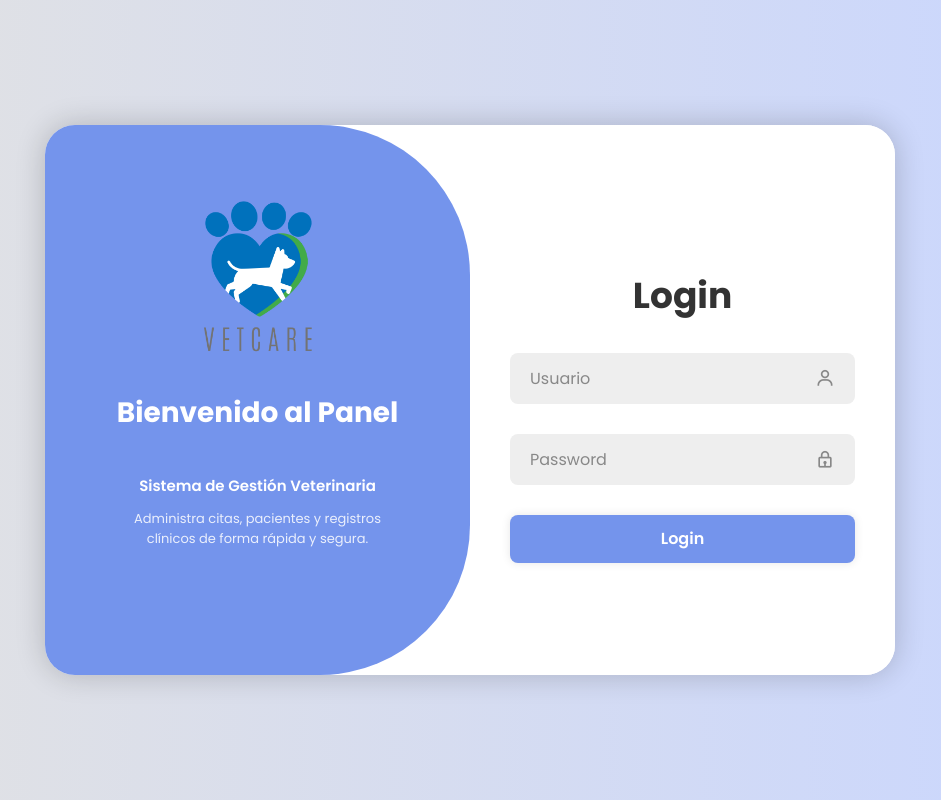
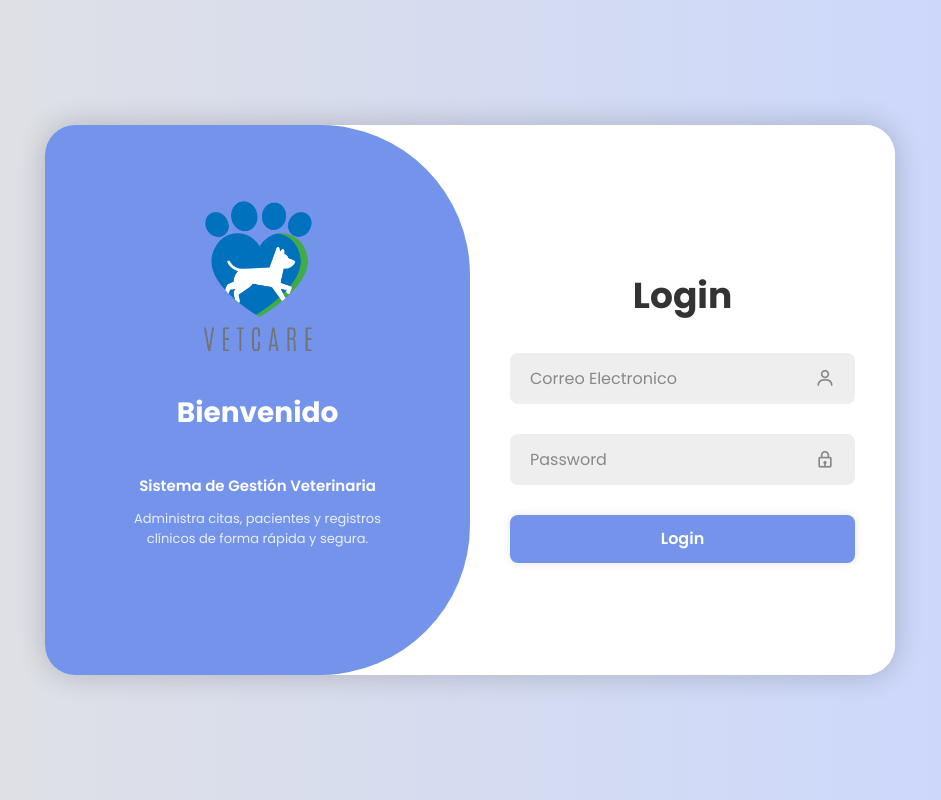
Before and after one commit to bryanflores764/Clinica-veterinaria, a website: page Frontend/index.html in a window 1280 px wide. Shown: the whole page, without its empty margins (170-1111 px from the left). Drawn offline with nearby package versions, Linux system fonts and the light colour scheme.

Commit message:
Arreglando el index

```diff
--- a/Frontend/index.html
+++ b/Frontend/index.html
@@ -1,5 +1,6 @@
 <!DOCTYPE html>
 <html lang="en">
+
 <head>
     <meta charset="UTF-8">
     <meta name="viewport" content="width=device-width, initial-scale=1.0">
@@ -9,42 +10,41 @@
     <link rel="stylesheet" href="css/index.css">
 
 </head>
+
 <body>
 
     <div class="contenedor">
         <div class="form-box login">
-            <form  id="loginForm">
+            <form id="loginForm">
                 <h1>Login</h1> <!--Titulo-->
                 <div class="input-box">
-                    <input type="text" name="usuario" placeholder="Usuario"
-                    required>
+                    <input type="text" name="usuario" placeholder="Correo Electronico" required>
                     <i class="bx bx-user"></i> <!--Emoticones-->
                 </div>
                 <div class="input-box">
-                    <input type="password" name="password" placeholder="Password"
-                    required>
+                    <input type="password" name="password" placeholder="Password" required>
                     <i class="bx bx-lock"></i> <!--Emoticones-->
                 </div>
                 <div class="Enlaze">
-                  <!-- <a href="#">Has Olvidado tu contrasena</a>-->
+                    <!-- <a href="#">Has Olvidado tu contrasena</a>-->
                 </div>
-                <button type="submit" class="btn" >Login</button> <!--Login Boton-->
+                <button type="submit" class="btn">Login</button> <!--Login Boton-->
             </form>
         </div>
         <div class="toggle-box">
             <div class="toggle-panel toggle-left">
                 <img src="assets/img/index.png" alt="Logo Vetcare" class="logo">
-                <h1>Bienvenido al Panel</h1>
+                <h1>Bienvenido</h1>
                 <p class="main-text">Sistema de Gestión Veterinaria</p>
                 <p class="sub-text">
                     Administra citas, pacientes y registros clínicos
-  de forma rápida y segura.
+                    de forma rápida y segura.
                 </p>
             </div>
         </div>
 
     </div>
-  <script src="js/index.js"></script>
+    <script src="js/index.js"></script>
 </body>
 
 </html>
```
